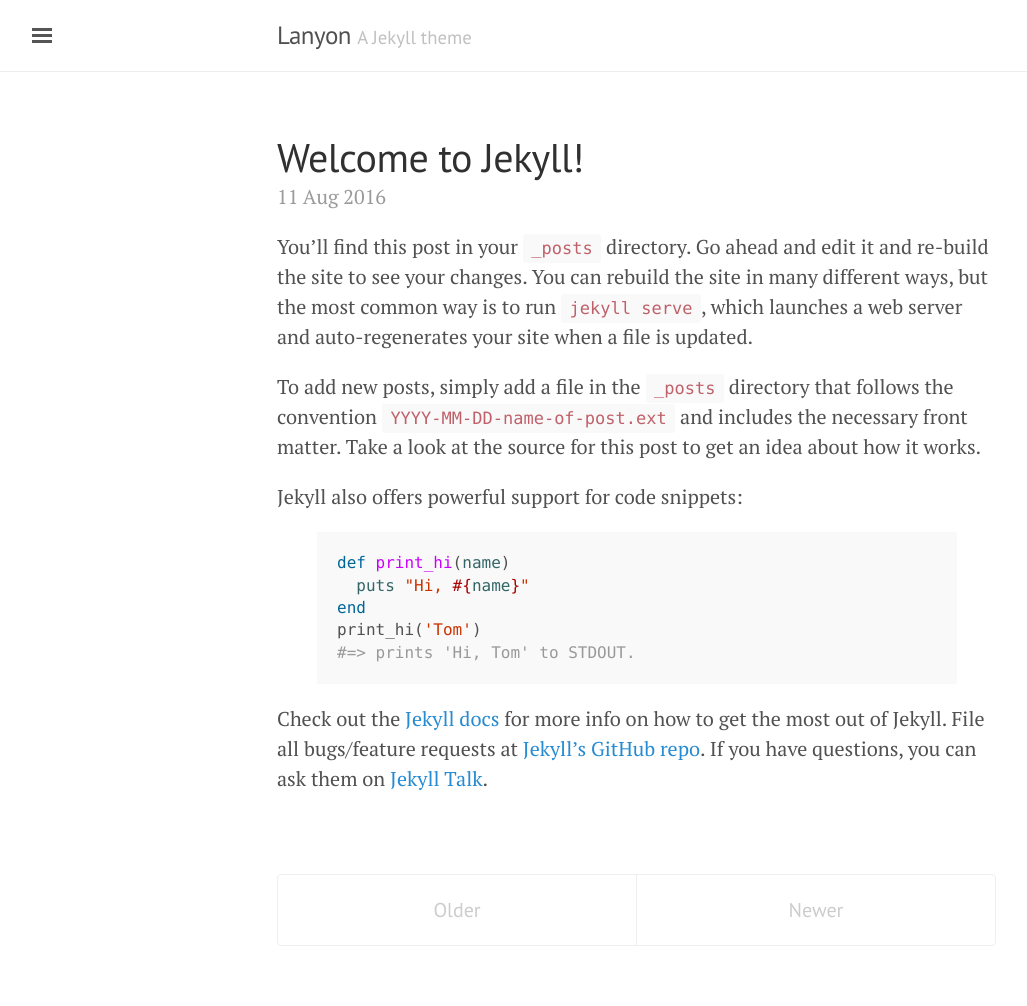
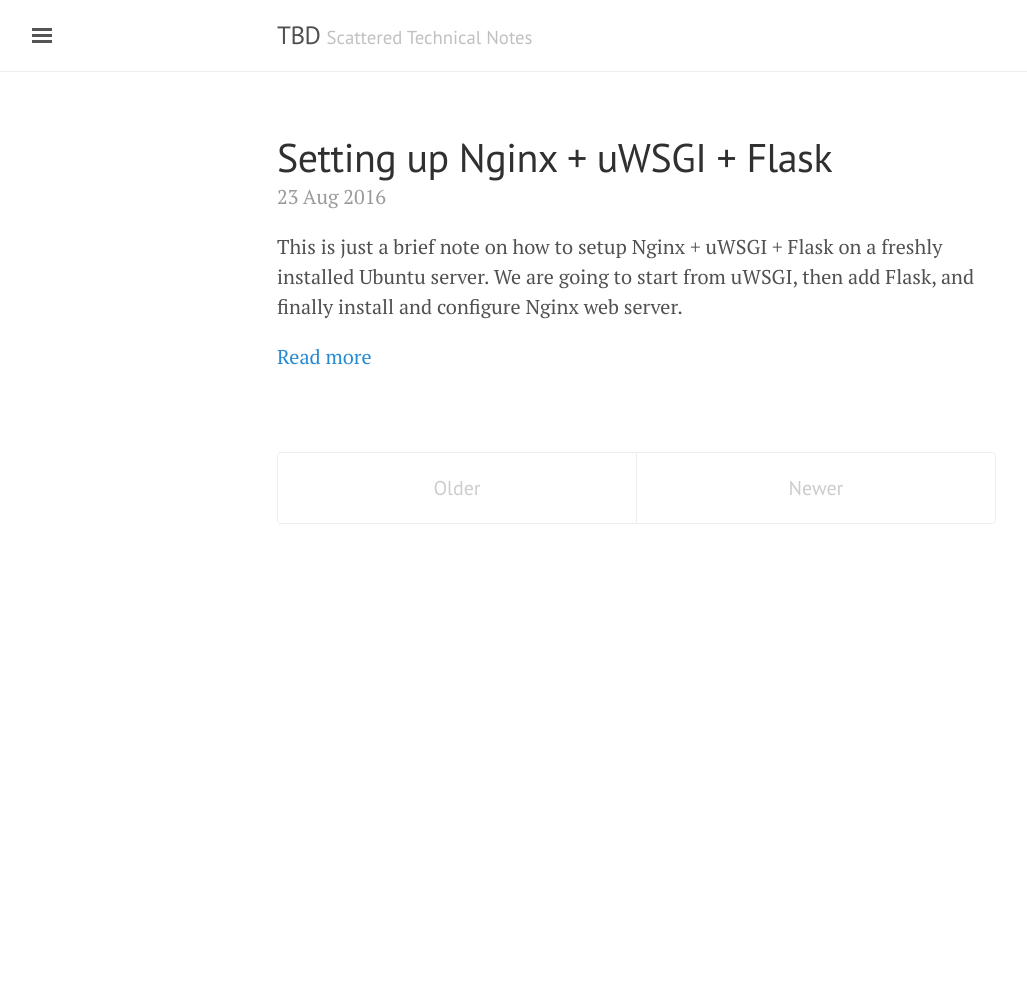
Before and after one commit to Coderik/coderik.github.io, a Jekyll site: the page built from index.html, in a window 1280 px wide. Shown: the whole page, without its empty margins (3-1030 px from the left). Built offline with Jekyll 4.4.1, drawn with Linux system fonts in a browser that asks for light colours; the list of posts is cut into pages by our own code; after the commit the page ends 900 px from its top, so only the background shows below that; some of the changed lines change nothing that is shown.

Commit message:
Add first post and some customizations

```diff
--- a/_config.yml
+++ b/_config.yml
@@ -1,16 +1,17 @@
 # Permalinks
 #
 # Use of `relative_permalinks` ensures post links from the index work properly.
-permalink:           pretty
+permalink: 			 /blog/:year/:month/:day/:title
 # relative_permalinks: true		# not supported in Jekyll >= 3.0
 
 # Setup
-title:               Lanyon
-tagline:             'A Jekyll theme'
-description:         'A reserved <a href="http://jekyllrb.com" target="_blank">Jekyll</a> theme that places the utmost gravity on content with a hidden drawer. Made by <a href="https://twitter.com/mdo" target="_blank">@mdo</a>.'
-url:                 http://lanyon.getpoole.com
+title:               TBD
+tagline:             'Scattered Technical Notes'
+description:         'Watchout! Work is still in progress here.'
+url:                 http://127.0.0.1:4000/
 baseurl:             ''
 paginate:            5
+excerpt_separator:   <!--more-->
 
 # About/contact
 author:
@@ -19,6 +20,6 @@
   email:             markdotto@gmail.com
 
 # Custom vars
-version:             1.0.0
+version:             0.1.0
 
 gems: 				 [jekyll-paginate]
--- a/_includes/sidebar.html
+++ b/_includes/sidebar.html
@@ -25,14 +25,13 @@
       {% endif %}
     {% endfor %}
 
-    <a class="sidebar-nav-item" href="{{ site.github.repo }}/archive/v{{ site.version }}.zip">Download</a>
-    <a class="sidebar-nav-item" href="{{ site.github.repo }}">GitHub project</a>
+    <!-- <a class="sidebar-nav-item" href="{{ site.github.repo }}">GitHub project</a> -->
     <span class="sidebar-nav-item">Currently v{{ site.version }}</span>
   </nav>
 
   <div class="sidebar-item">
     <p>
-      &copy; {{ site.time | date: '%Y' }}. All rights reserved.
+      &copy; {{ site.time | date: '%Y' }}. Coderik. All rights reserved.
     </p>
   </div>
 </div>
--- /dev/null
+++ b/_posts/2016-08-23-setting-up-nginx-uwsgi-flask.md
@@ -0,0 +1,256 @@
+---
+layout: post
+title:  "Setting up Nginx + uWSGI + Flask"
+date:   2016-08-23 14:55:00 +0200
+categories: jekyll update
+---
+This is just a brief note on how to setup Nginx + uWSGI + Flask on a freshly installed Ubuntu server.
+We are going to start from uWSGI, then add Flask, and finally install and configure Nginx web server.
+
+<!--more-->
+
+### Step one: uWSGI
+
+First of all let's install everything that is needed:
+
+{% highlight Bash %}
+sudo apt-get install python-dev
+sudo apt-get install python-pip
+sudo pip install virtualenv
+{% endhighlight %}
+
+Setup application folder:
+
+{% highlight Bash %}
+cd <app-path>
+mkdir <app-name>
+mkdir <app-name>/app
+mkdir <app-name>/app/static
+mkdir <app-name>/app/templates
+cd <app-name>
+{% endhighlight %}
+
+Init and activate virtual environment:
+
+{% highlight Bash %}
+virtualenv env
+source env/bin/activate
+{% endhighlight %}
+
+install uWSGI:
+
+{% highlight Bash %}
+pip install uwsgi
+{% endhighlight %}
+
+To test uWSGI, create uwsgi_test.py file:
+
+{% highlight Python %}
+# uwsgi_test.py
+def application(env, start_response):
+     start_response('200 OK', [('Content-Type','text/html')])
+     return ["Hello from uWSGI"] # python2
+     #return [b"Hello from uWSGI"] # python3
+{% endhighlight %}
+
+...and run:
+
+{% highlight Bash %}
+uwsgi --http :8080 --wsgi-file uwsgi_test.py
+{% endhighlight %}
+
+Go to localhost:8080.
+If works, then we have:
+
+**web-client <-> uWSGI <-> Python**
+
+To cleanup we can remove uwsgi_test.py.
+
+
+### Step two: Flask
+
+Install Flask:
+
+{% highlight Bash %}
+pip install flask
+{% endhighlight %}
+
+To test Flask, create file app/app.py:
+
+{% highlight Python %}
+# app.py
+from flask import Flask
+app = Flask(__name__)
+
+@app.route("/")
+def index():
+     return "Flask works!"
+
+if __name__ == "__main__":
+     app.run()
+{% endhighlight %}
+
+...and run:
+
+{% highlight Bash %}
+uwsgi --http :8080 --wsgi-file app/app.py --callable app
+{% endhighlight %}
+
+Go to localhost:8080.
+If works, then we have:
+
+**web-client <-> uWSGI <-> Flask**
+
+
+### Step three: Nginx
+
+Install the necessary software and dependencies:
+
+{% highlight Bash %}
+# for compiler and git
+sudo apt-get install git gcc make
+# for the HTTP rewrite module which requires the PCRE library
+sudo apt-get install libpcre3-dev
+# for SSL modules
+sudo apt-get install libssl-dev
+{% endhighlight %}
+
+Download the Nginx source files to <nginx-src>:
+{% highlight Bash %}
+cd <nginx-src>
+mkdir nginx
+cd nginx
+wget http://nginx.org/download/nginx-1.9.5.tar.gz
+tar zxpvf nginx-1.9.5.tar.gz
+cd nginx-1.9.5
+{% endhighlight %}
+
+If you are not going to recompile Nginx again and again, just set <nginx-src> to ~/Downloads.
+
+Compile Nginx:
+{% highlight Bash %}
+./configure --with-http_ssl_module --prefix=/usr/local/nginx/
+sudo make
+sudo make install
+{% endhighlight %}
+
+Notice that the *prefix* is set to /usr/local/nginx/. This is ok for developer's machine; however, on a server you would probably prefer to put Nginx in another location.
+
+Now it is time to configure Nginx:
+
+{% highlight Bash %}
+cd /usr/local/nginx/conf
+sudo cp nginx.conf nginx.cong.old
+sudo sublime nginx.conf
+{% endhighlight %}
+
+Modify nginx.cong (only the essential part is shown):
+
+{% highlight Bash %}
+http {
+    upstream flask {
+        server unix:/tmp/<app-name>.sock;  # for file socket
+    }
+
+    server {
+        listen 80;
+        server_name localhost;
+
+        # Proxying connections to the application server
+        location / {
+            include uwsgi_params;
+            uwsgi_pass flask;
+        }
+
+        # Setting to by-pass for static files
+        location /static {
+            alias /<app-path>/<app-name>/app/static;
+        }
+    }
+}
+{% endhighlight %}
+
+Reload the config file:
+
+{% highlight Bash %}
+cd /usr/local/nginx/sbin/
+sudo ./nginx -s reload
+{% endhighlight %}
+
+
+### Step three: running uWSGI
+
+To test Nginx - uWSGI binding let's first run uwsgi manually:
+
+{% highlight Bash %}
+cd <app-path>/<app-name>
+uwsgi --socket /tmp/<app-name>.sock --wsgi-file app/app.py --callable app
+{% endhighlight %}
+
+If this does not work, probably it is socket's permission issue. Try:
+{% highlight Bash %}
+uwsgi --socket /tmp/<app-name>.sock --wsgi-file app/app.py --callable app --chmod-socket=660
+{% endhighlight %}
+
+Go to localhost.
+If works, then we have:
+
+**web-client <-> Nginx <-> socket <-> uWSGI <-> Flask**
+
+Now we can configure uWSGI to be launched by Upstart system.
+
+Create file <app-name>.ini
+
+{% highlight Bash %}
+[uwsgi]
+module = app:app
+
+master = true
+processes = 5
+
+socket = /tmp/<app-name>.sock
+chmod-socket = 666
+vacuum = true
+
+die-on-term = true
+{% endhighlight %}
+
+Create an Upstart script. Creating an Upstart script will allow Ubuntu's init system to automatically start uWSGI and serve our Flask application whenever the server boots.
+
+Create a script file <app-name>.conf within the /etc/init directory to begin:
+
+{% highlight Bash %}
+# /etc/init/<app-name>.conf
+description "uWSGI server instance serving <app-name>"
+
+start on runlevel [2345]
+stop on runlevel [!2345]
+
+setuid <user>
+setgid <group>
+
+env PATH=<app-path>/<app-name>/env/bin
+chdir <app-path>/<app-name>/app
+exec uwsgi --ini <app-name>.ini
+{% endhighlight %}
+
+Now we can start the process:
+
+{% highlight Bash %}
+sudo start <app-name>
+{% endhighlight %}
+
+In order to restart the process simply run:
+
+{% highlight Bash %}
+sudo restart <app-name>
+{% endhighlight %}
+
+
+### References
+Exactly the same procedure is described (and probably better) in many other places:
+[one](https://www.digitalocean.com/community/tutorials/how-to-serve-flask-applications-with-uwsgi-and-nginx-on-ubuntu-14-04),
+[two](https://www.digitalocean.com/community/tutorials/how-to-deploy-python-wsgi-applications-using-uwsgi-web-server-with-nginx),
+[three](http://uwsgi-docs.readthedocs.io/en/latest/WSGIquickstart.html).
+
+Running Nginx with Upstart is described [here](https://www.nginx.com/resources/wiki/start/topics/examples/ubuntuupstart/#).
--- a/index.html
+++ b/index.html
@@ -7,14 +7,16 @@
   {% for post in paginator.posts %}
   <div class="post">
     <h1 class="post-title">
-      <a href="{{ site.baseurl }}/{{ post.url }}">
+      <a href="{{ site.baseurl }}{{ post.url }}">
         {{ post.title }}
       </a>
     </h1>
 
     <span class="post-date">{{ post.date | date_to_string }}</span>
 
-    {{ post.content }}
+    {{ post.excerpt }}
+
+    <a href="{{ site.baseurl }}{{ post.url }}">Read more</a>
   </div>
   {% endfor %}
 </div>
```
Also changed, not shown: _drafts/2016-08-11-welcome-to-jekyll.markdown (renamed from _posts/2016-08-11-welcome-to-jekyll.markdown), public/apple-touch-icon-precomposed.png, public/favicon.ico.
